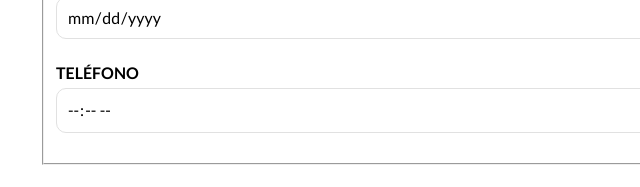
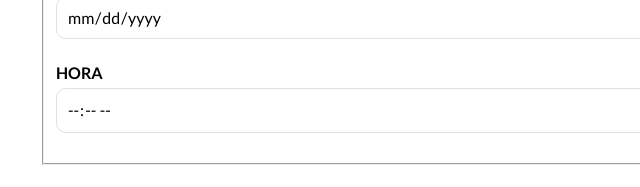
Before and after one commit to gonzaloperrone/Bienes-Raices, a website: page contact.html in a window 1280 px wide. Shown: the part 1921-2108 px from the top of the page, 0-640 px from the left. Drawn offline with Linux system fonts and the light colour scheme.

Commit message:
Fix error

```diff
--- a/contact.html
+++ b/contact.html
@@ -95,7 +95,7 @@
                 <label for="date">Fecha</label>
                 <input type="date" name="date" id="date">
 
-                <label for="time">Teléfono</label>
+                <label for="time">Hora</label>
                 <input type="time" name="time" id="time" min="09:00" max="18:00" >
 
             </fieldset>
```
Also changed, not shown: 1 other file.
